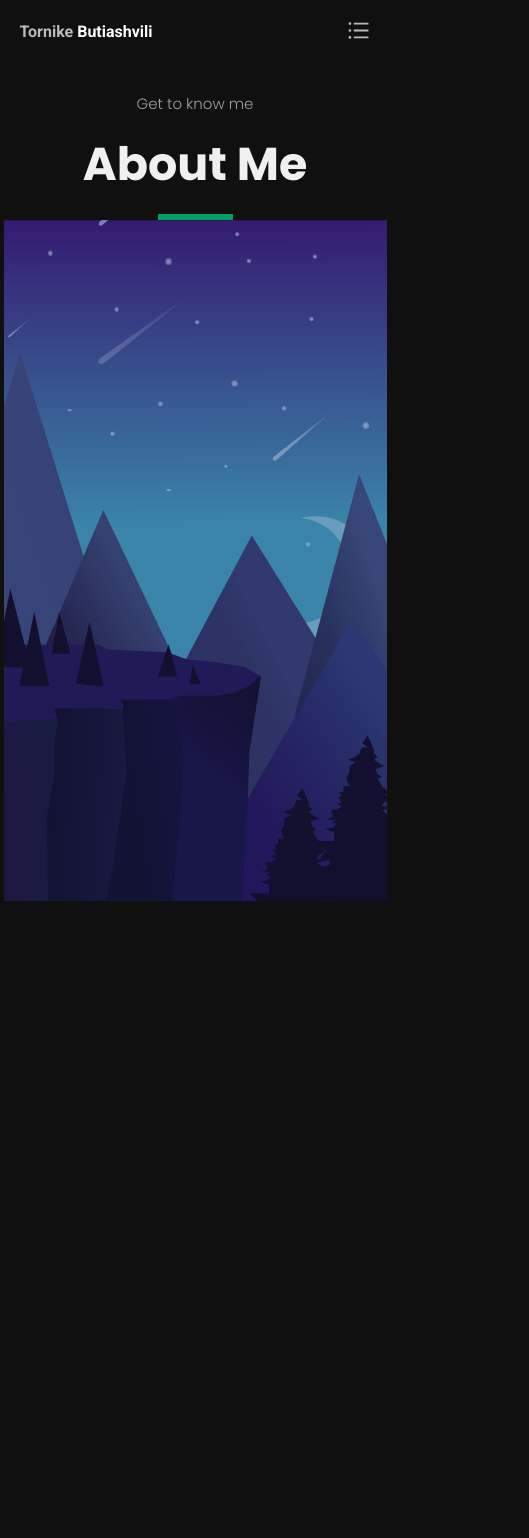
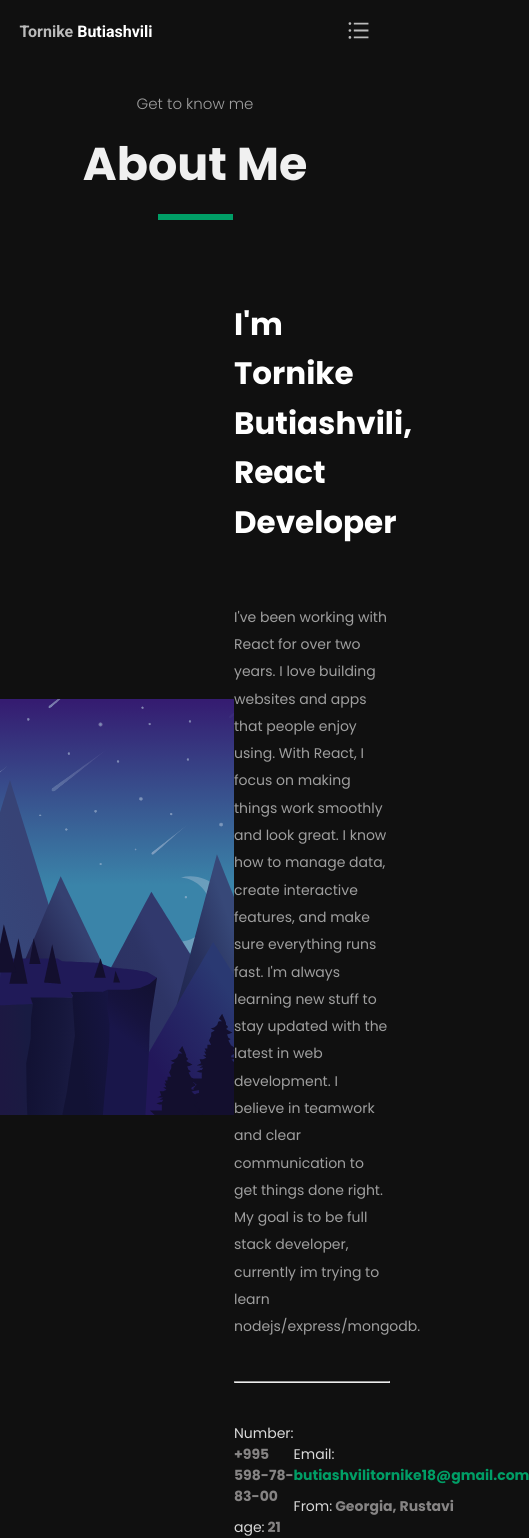
Before and after one commit to tornike2002/Portfolio, a React (Vite) app: page /about in a window 390 px wide. Shown: the whole page, 529 px wide, since content can reach past the window. Before the commit the page ends 908 px from the top, so only its background shows below. Built offline with nearby package versions, Linux system fonts and the light colour scheme.

Commit message:
added and styled about me page but without responsive

```diff
--- a/src/components/about/AboutPage.tsx
+++ b/src/components/about/AboutPage.tsx
@@ -12,13 +12,43 @@ const AboutPage: React.FC = () => {
         <h1>About Me</h1>
         <hr />
       </div>
-      <div className="AboutMeWrapper">
-        <div className="aboutMeAnimation">
-          <LottieContainer>
-            <Lottie animationData={AnimationData} />
-          </LottieContainer>
+      <AboutMeWrapper>
+        <LottieContainer>
+          <Lottie animationData={AnimationData} />
+        </LottieContainer>
+        <div className="aboutMeStyles">
+          <h1>I'm Tornike Butiashvili, React Developer</h1>
+          <p>
+            I've been working with React for over two years. I love building
+            websites and apps that people enjoy using. With React, I focus on
+            making things work smoothly and look great. I know how to manage
+            data, create interactive features, and make sure everything runs
+            fast. I'm always learning new stuff to stay updated with the latest
+            in web development. I believe in teamwork and clear communication to
+            get things done right. My goal is to be full stack developer,
+            currently im trying to learn nodejs/express/mongodb.
+          </p>
+          <hr />
+          <div className="AboutBoxContainer">
+            <div className="AboutMeBox">
+              <h2>
+                <span>Number:</span> +995 598-78-83-00
+              </h2>
+              <h2>
+                <span>age:</span> 21
+              </h2>
+            </div>
+            <div className="AboutMeBox">
+              <h2 style={{color: "#009e66"}}>
+                <span>Email:</span> butiashvilitornike18@gmail.com
+              </h2>
+              <h2>
+                <span>From:</span> Georgia, Rustavi
+              </h2>
+            </div>
+          </div>
         </div>
-      </div>
+      </AboutMeWrapper>
     </AboutMainContainer>
   );
 };
@@ -27,9 +57,7 @@ export default AboutPage;
 
 const AboutMainContainer = styled.div`
   background: #101010;
-
   font-family: "Poppins", sans-serif;
-
   .aboutTitle {
     color: #fff;
     text-align: center;
@@ -56,14 +84,56 @@ const AboutMainContainer = styled.div`
       width: 75px;
     }
   }
+`;
 
-  .AboutMeWrapper {
+const AboutMeWrapper = styled.div`
+  display: flex;
+  justify-content: space-evenly;
+  align-items: center;
+  margin-top: 80px;
+  font-family: "Poppins", sans-serif;
+  .aboutMeStyles {
+    color: #fff;
+    width: 40%;
     display: flex;
-    justify-content: space-around;
-    align-items: center;
+    flex-direction: column;
+    gap: 40px;
+    font-family: "Poppins", sans-serif;
+    h1 {
+      font-size: 31px;
+      font-weight: 700;
+      line-height: 1.6;
+      padding-bottom: 16px;
+    }
+    p {
+      font-size: 14px;
+      color: #9f9f9f;
+      font-weight: 400;
+      line-height: 1.95;
+    }
+    .AboutMeBox {
+      display: flex;
+      flex-direction: column;
+      align-items: flex-start;
+      gap: 10px;
+      font-family: "Poppins", sans-serif;
+      span {
+        color: #dadada;
+        font-weight: 400;
+        font-size: 14px;
+      }
+      h2{
+        color: #868484;
+        font-size: 14px;
+      }
+    }
+    .AboutBoxContainer {
+      display: flex;
+      align-items: center;
+      justify-content: space-between;
+    }
   }
 `;
-
 const LottieContainer = styled.div`
   width: 383px;
   height: 440px;
```
